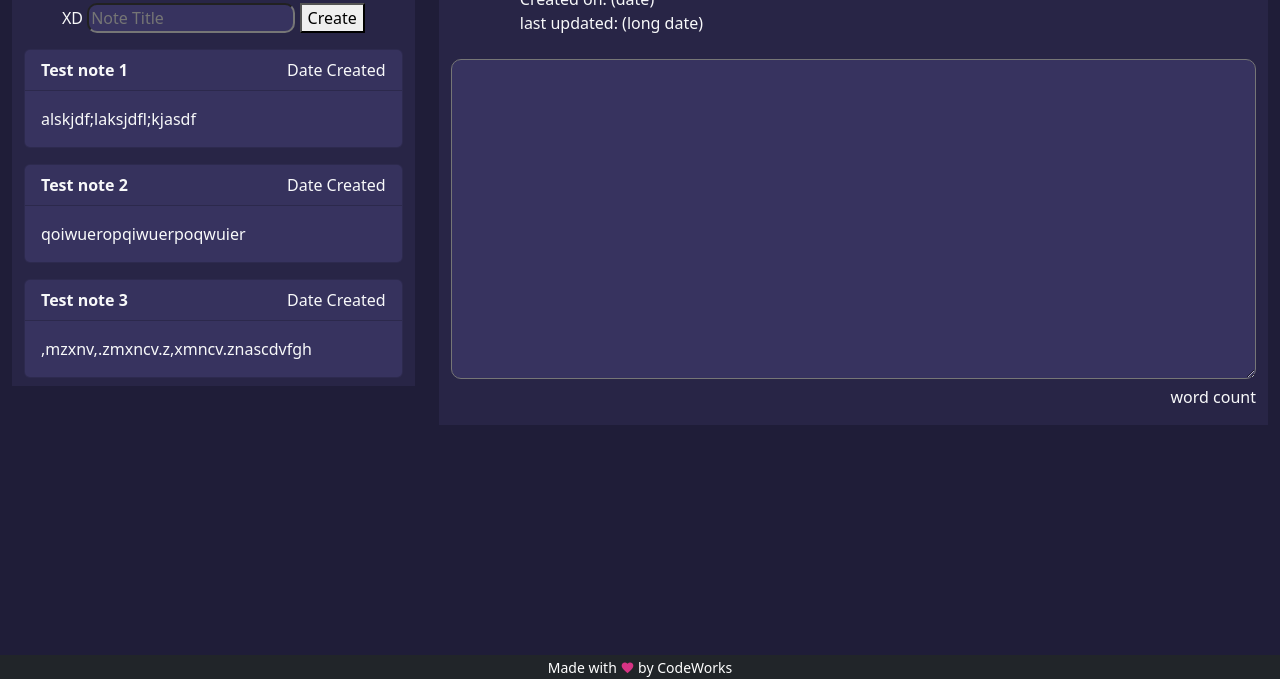
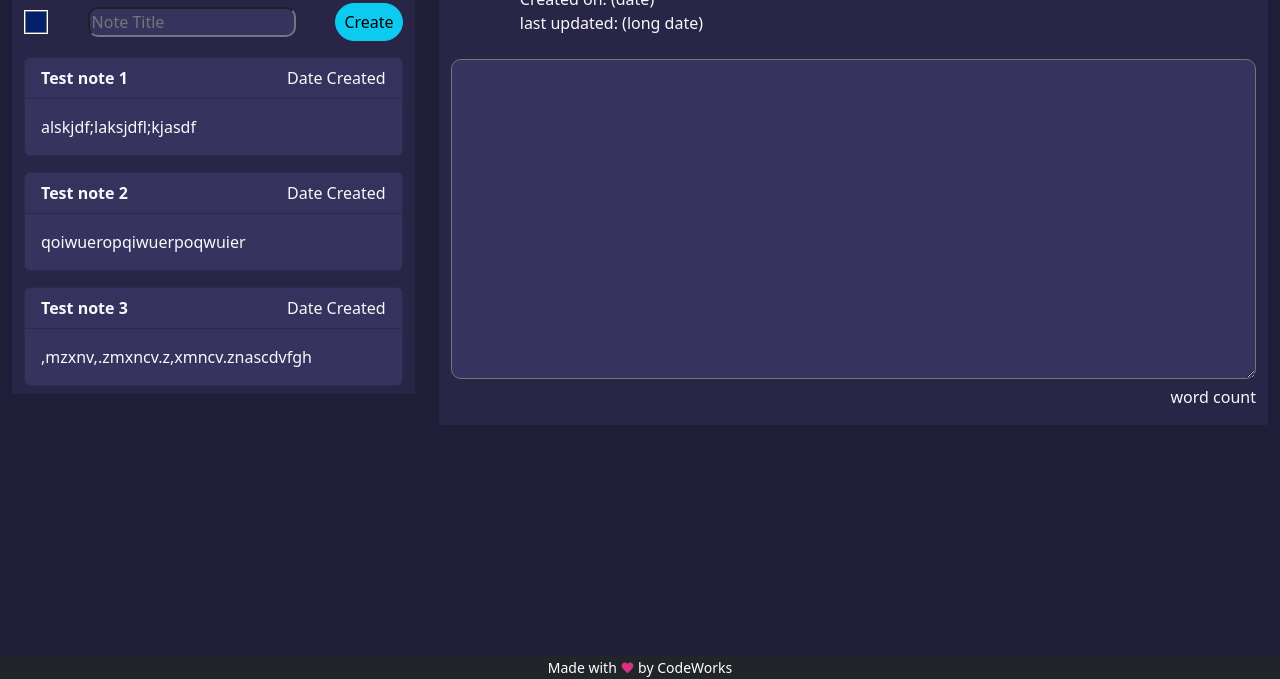
Before and after one commit to MayhemK/jot, a plain HTML site: page index.html in a window 1280 px wide. Shown: the part 121-800 px from the top of the page. Drawn offline with nearby package versions, Linux system fonts and the light colour scheme.

Commit message:
Add color support to notes and enhance note creation form

```diff
--- a/app/AppState.js
+++ b/app/AppState.js
@@ -7,18 +7,18 @@ class ObservableAppState extends EventEmitter {
   notesFiles = [
     new Notes({
       title: 'Test note 1',
-      content: 'alskjdf;laksjdfl;kjasdf'
-
+      content: 'alskjdf;laksjdfl;kjasdf',
+      color: '#54f399'
     }),
     new Notes({
       title: 'Test note 2',
-      content: 'qoiwueropqiwuerpoqwuier'
-
+      content: 'qoiwueropqiwuerpoqwuier',
+      color: '#00ff00'
     }),
     new Notes({
       title: 'Test note 3',
-      content: ',mzxnv,.zmxncv.z,xmncv.znascdvfgh'
-
+      content: ',mzxnv,.zmxncv.z,xmncv.znascdvfgh',
+      color: '#ffffff'
     }),
   ]
 
--- a/app/controllers/NoteController.js
+++ b/app/controllers/NoteController.js
@@ -1,4 +1,5 @@
 import { AppState } from "../AppState.js";
+import { getFormData } from "../utils/FormHandler.js"
 
 
 
@@ -26,4 +27,17 @@ export class NoteController {
     const boldElem = noteCountElem.querySelector('b')
     boldElem.innerText = noteFiles.length.toString()
   }
+
+  createNote() {
+    event.preventDefault()
+    console.log('creating Note!');
+    const colorInput = document.getElementById('favcolor');
+    // @ts-ignore
+    const colorValue = colorInput.value;
+    console.log('selected color:', colorValue);
+    const formElem = event.target
+    const rawNoteData = getFormData(formElem)
+    console.log((rawNoteData));
+
+  }
 }
--- a/app/models/Notes.js
+++ b/app/models/Notes.js
@@ -2,11 +2,12 @@ import { generateId } from "../utils/GenerateId.js";
 
 
 export class Notes {
-  /**@param {{ title: string; content: string}} data*/
+  /**@param {{ title: string; content: string, color: string}} data*/
   constructor(data) {
     this.title = data.title
     this.content = data.content
     this.id = generateId()
+    this.color = data.color
     // this.createdAt() = new Date()
     // this.lastEdited() = new Date()
   }
--- a/assets/style/style.css
+++ b/assets/style/style.css
@@ -17,6 +17,17 @@ input {
   background-color: #37335f;
   color: #ffffff;
   border-radius: 10px;
+  max-width: 55%;
+}
+
+input[type="color" i] {
+  border-radius: 0%;
+  inline-size: 1.5rem;
+  block-size: 1.5rem;
+  padding: 0px;
+  border-style: solid;
+  border-width: 1px;
+  border-color: #ffffff;
 }
 
 textarea {
@@ -53,3 +64,9 @@ textarea {
 .create-bar {
   display: block;
 }
+
+.btn-create {
+  padding: 0.375rem;
+  padding-left: 0.5rem;
+  padding-right: 0.5rem;
+}
--- a/index.html
+++ b/index.html
@@ -54,12 +54,13 @@
                 </div>
               </div> -->
               <div class="col-12">
-                <form action="">
-                  <div>
-                    <label for="colorPicker">XD</label>
+                <form onsubmit="app.noteController.createNote()">
+                  <div class="d-flex align-items-center justify-content-between">
+                    <input type="color" id="favcolor" value="#042069" name="color">
+                    <!-- <label for="favcolor"></label> -->
                     <input id="noteTitle" type="text" required minlength="3" maxlength="15" placeholder="Note Title"
-                      style="max-width: 55%;">
-                    <button type="submit">Create</button>
+                      name="title">
+                    <button type="submit" class="btn btn-create btn-info rounded-5">Create</button>
                   </div>
                 </form>
               </div>
```
